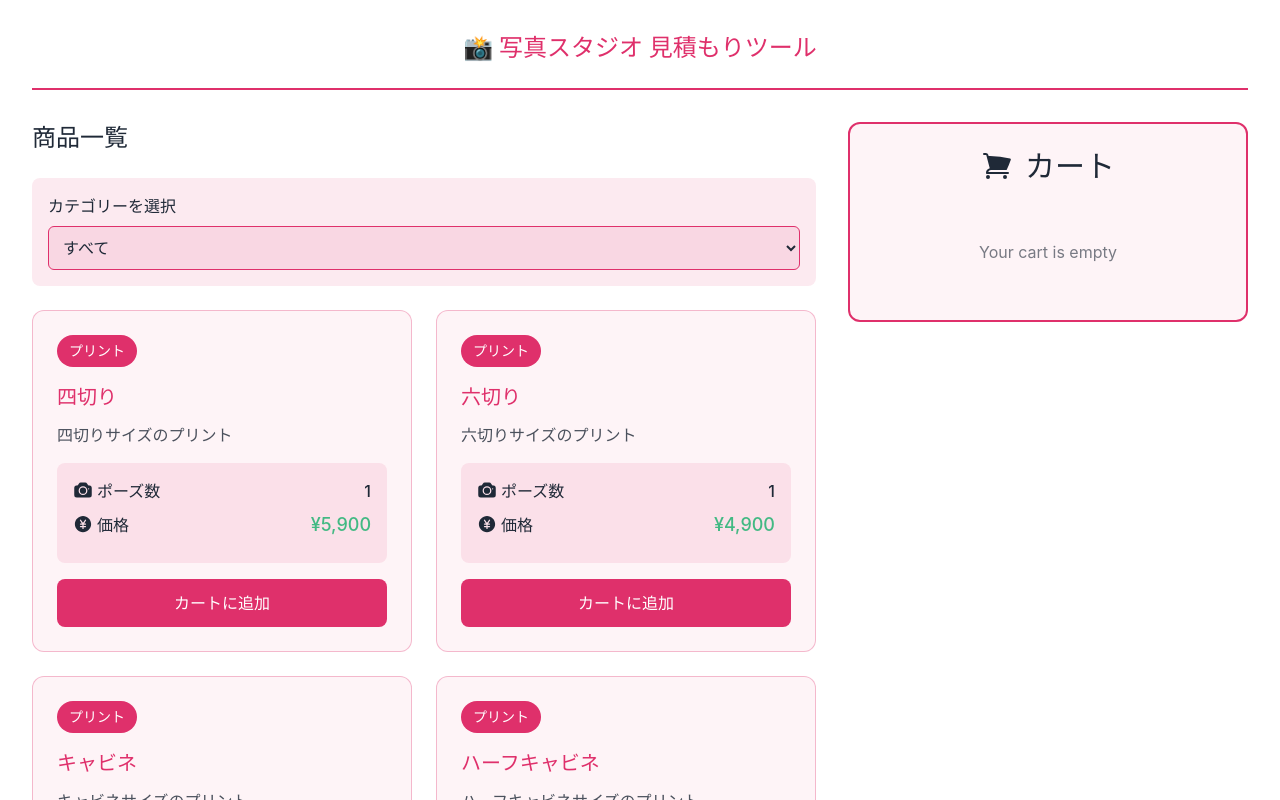
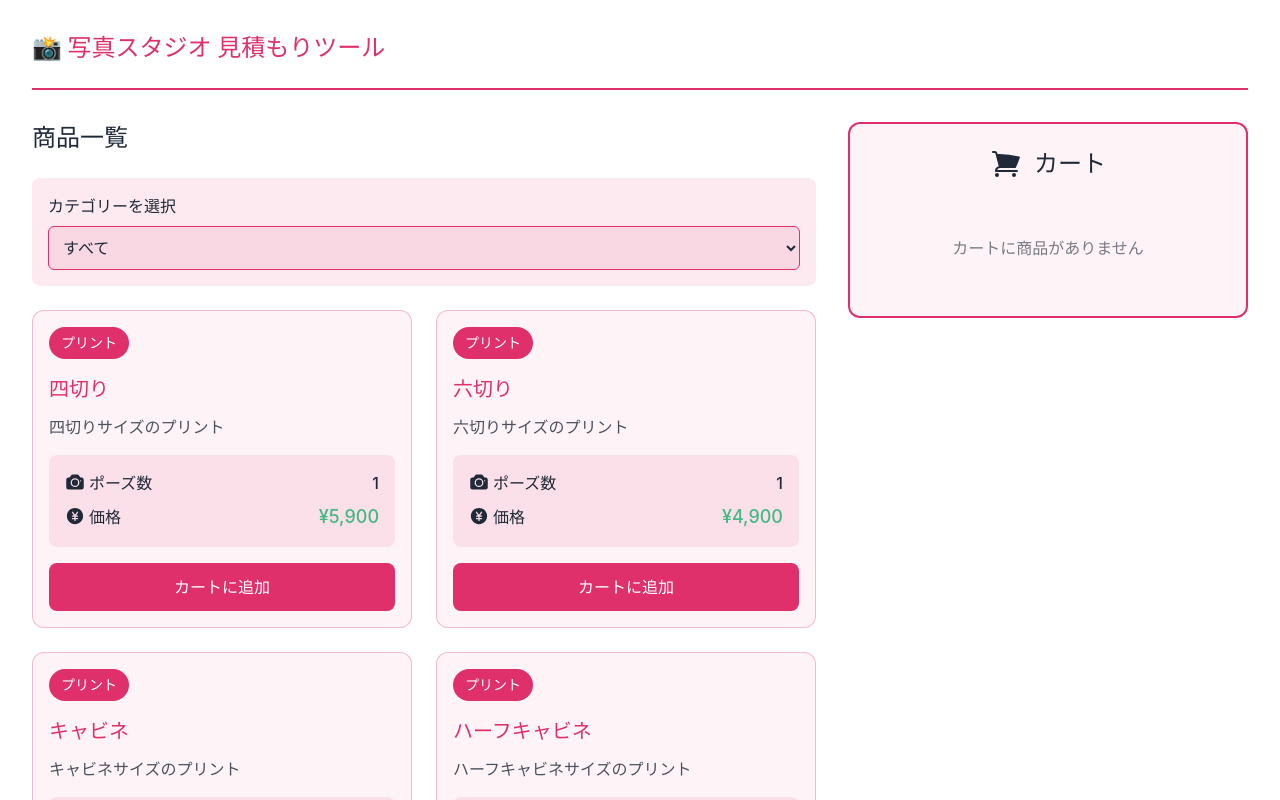
Before and after one commit to kiwi-26/photo-studio-price-calculator, a Vue app: page / in a window 1280 px wide. Shown: the top 800 px of the page. Built offline with nearby package versions, Linux system fonts and the light colour scheme.

Commit message:
スタイル微調整

```diff
--- a/src/App.vue
+++ b/src/App.vue
@@ -23,12 +23,14 @@
     </div>
 
     <!-- Sticky Cart Footer - Always visible -->
+    <div class="lg:hidden">
       <StickyCartFooter
         :cart="cart"
         @remove-from-cart="removeFromCart"
         @update-quantity="updateQuantity"
         @clear-cart="clearCart"
       />
+    </div>
   </div>
 </template>
 
--- a/src/components/AppHeader.vue
+++ b/src/components/AppHeader.vue
@@ -1,5 +1,5 @@
 <template>
-  <header class="text-center mb-8 pb-4 border-b-2 border-primary">
+  <header class="mb-8 pb-4 border-b-2 border-primary">
     <h1 class="text-2xl mb-2 text-primary font-bold">📸 写真スタジオ 見積もりツール</h1>
   </header>
 </template>
--- a/src/components/ProductCard.vue
+++ b/src/components/ProductCard.vue
@@ -1,6 +1,6 @@
 <template>
   <div
-    class="border border-primary/30 rounded-xl p-6 transition-all duration-200 bg-primary/5 hover:-translate-y-1 hover:shadow-[0_8px_16px_rgba(100,108,255,0.2)]"
+    class="border border-primary/30 rounded-xl p-4 transition-all duration-200 bg-primary/5"
   >
     <div class="mb-4">
       <span class="inline-block py-1.5 px-3 bg-primary text-white rounded-full text-sm font-semibold">{{ product.category }}</span>
@@ -15,7 +15,7 @@
         </span>
         <span class="font-medium">{{ product.photoCount }}</span>
       </div>
-      <div class="flex justify-between mb-2">
+      <div class="flex justify-between">
         <span class="font-semibold inline-flex items-center">
           <CurrencyYenIcon class="w-5 h-5 inline-block mr-1 mb-0.5" />
           価格
--- a/src/components/ShoppingCart.vue
+++ b/src/components/ShoppingCart.vue
@@ -1,12 +1,12 @@
 <template>
   <aside class="sticky top-8 h-fit border-2 border-primary rounded-xl p-6 bg-primary/5">
-    <h2 class="text-3xl mb-6 text-center flex items-center justify-center gap-1">
+    <h2 class="text-2xl mb-6 text-center flex items-center justify-center gap-1">
       <ShoppingCartIcon class="w-8 h-8 mr-2" />
       <span>カート</span>
     </h2>
 
     <div v-if="cart.length === 0" class="text-center py-8 opacity-60">
-      <p>Your cart is empty</p>
+      <p>カートに商品がありません</p>
     </div>
 
     <div v-else>
@@ -31,7 +31,7 @@
         @click="$emit('clear-cart')"
         class="w-full bg-danger text-white border-none py-3 font-semibold rounded-lg transition-colors duration-200 hover:bg-danger-hover"
       >
-        Clear Cart
+        リセット
       </button>
     </div>
   </aside>
--- a/src/components/StickyCartFooter.vue
+++ b/src/components/StickyCartFooter.vue
@@ -10,7 +10,7 @@
       <div class="flex items-center gap-4">
         <ShoppingCartIcon class="w-6 h-6 text-primary" />
         <div class="flex items-center gap-4 text-sm">
-          <span class="font-medium">{{ totalPhotoCount }} photos</span>
+          <span class="font-medium">{{ totalPhotoCount }} ポーズ</span>
           <span class="font-bold text-success">¥{{ totalPrice.toLocaleString() }}</span>
         </div>
       </div>
```
Lines whose indentation alone changed are shown as unchanged.
